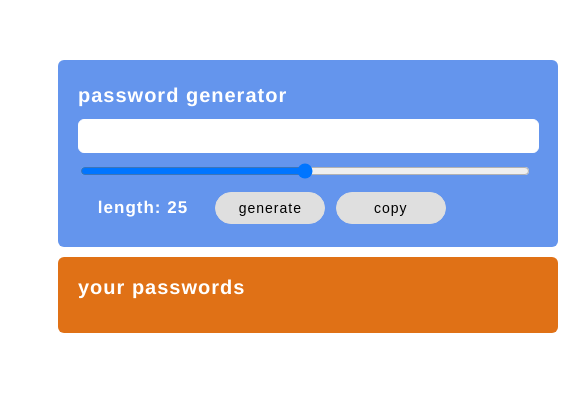
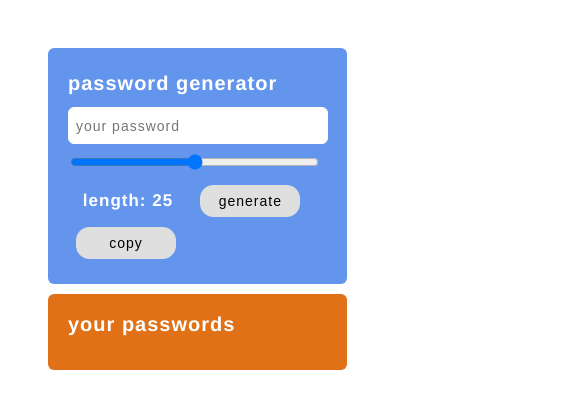
Before and after one commit to amandasimonds/Javascript-Password-Generator, a plain HTML site: page index.html in a window 390 px wide. Shown: the whole page, 578 px wide, since content can reach past the window. Drawn offline with Linux system fonts and the light colour scheme.

Commit message:
made responsive

```diff
--- a/index.html
+++ b/index.html
@@ -18,7 +18,7 @@
 
       <h2>password generator</h2>
 
-      <input type="text" id="display">
+      <input type="text" id="display" placeholder="your password">
       <br/>
 
       <input type="range" min="0" max="20" name="slider" id="slider">
--- a/style.css
+++ b/style.css
@@ -1,7 +1,7 @@
 .container{
     padding:20px;
-    margin-top:40px;
-    margin-left: 30px;
+    margin-top:20px;
+    margin-left: 20px;
     margin-right: 70px;
     width:500px;
     font-family: helvetica;
@@ -29,10 +29,13 @@ h2{
     width: 100%;
     margin-top:10px;
     margin-bottom: 10px;
+    cursor: pointer;
 }
 
 #display{
     width: 100%;
+    padding-top: 2.5px;
+    padding-bottom: 2.5px;
     line-height: 30px;
     font-size: 14px;
     padding-left: 7px;
@@ -53,23 +56,68 @@ h2{
 
 #btn{
     padding:7px;
-    width:110px;
-    margin:3px;
-    border-radius: 17px;
+    width:100px;
+    margin-top:5px;
+    margin-bottom:5px;
+    margin-left:8px;
+    border-radius: 13px;
     border: .5px solid rgb(223, 223, 223);
     background-color: rgb(223, 223, 223);
     font-size: 14px;
     letter-spacing: 1px;
     text-align: center;
+    cursor: pointer;
 }
 
 #length{
     display: inline-block;
     padding:7px;
-    width:110px;
+    width:100px;
     margin:3px;
     font-size: 17px;
     letter-spacing: 1px;
     text-align: center;
     font-weight: bold;
 }
+
+@media screen and (max-width: 980px) {
+
+
+}
+
+@media screen and (max-width: 768px) {
+
+}
+
+@media screen and (max-width: 640px) {
+    .container{
+        width:80%;
+        float: left;
+    }
+
+    #btn{
+        padding:7px;
+        width:100px;
+        margin:5px;
+        margin-left:8px;
+        border-radius: 13px;
+        border: .5px solid rgb(223, 223, 223);
+        background-color: rgb(223, 223, 223);
+        font-size: 14px;
+        letter-spacing: 1px;
+        text-align: center;
+        cursor: pointer;
+    }
+
+    #length{
+        display: inline-block;
+        padding:7px;
+        width:100px;
+        margin:3px;
+        font-size: 17px;
+        letter-spacing: 1px;
+        text-align: center;
+        font-weight: bold;
+    }
+
+}
```
